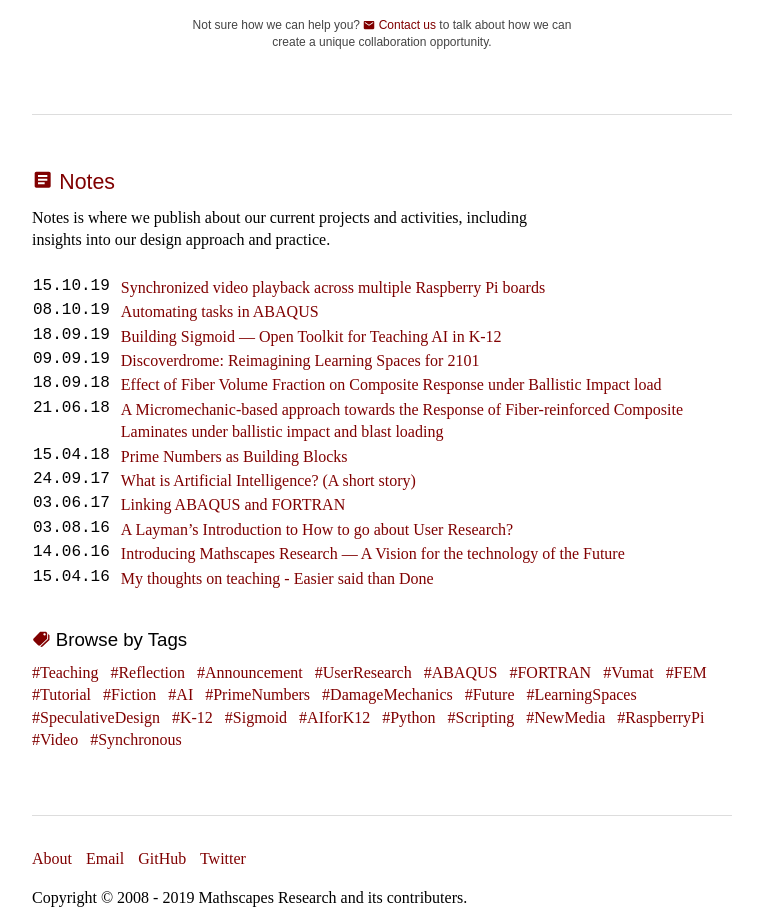
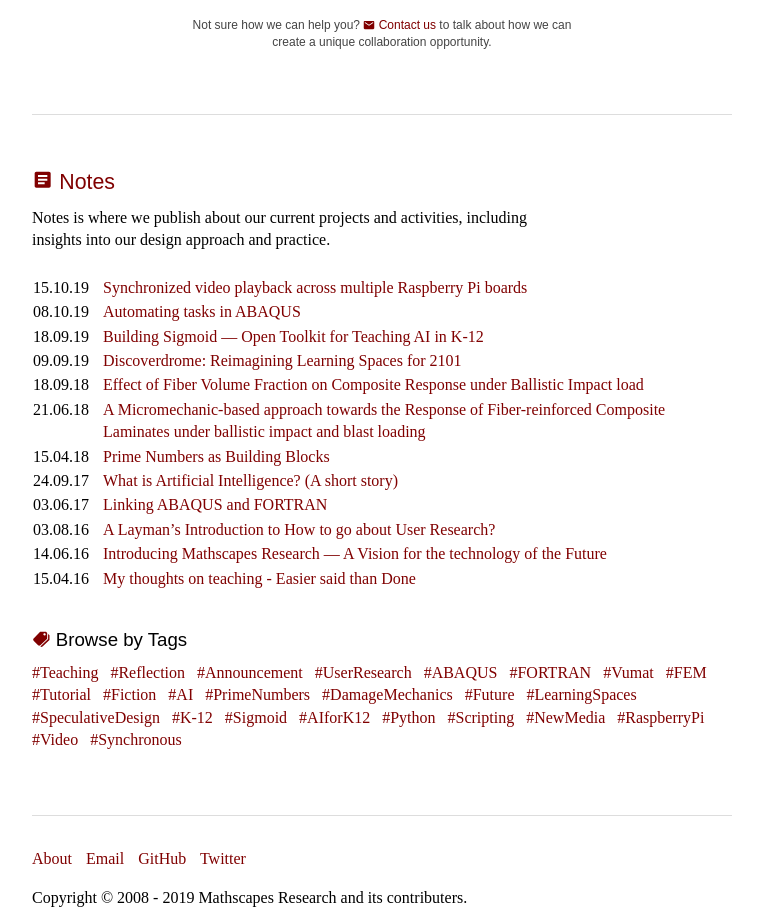
Before and after one commit to mathscapes/website, a Jekyll site: the page built from index.md, in a window 1280 px wide. Shown: the part 628-1537 px from the top of the page, without its empty margins (258-1021 px from the left). Built offline with Jekyll 4.4.1, drawn with Linux system fonts in a browser that asks for light colours; some web fonts are replaced.

Commit message:
fixed date font

```diff
--- a/assets/css/style.scss
+++ b/assets/css/style.scss
@@ -136,7 +136,7 @@ pre {
 }
 
 td.date, .date {
-	font: 1em roboto-mono, monospace;
+	//font: 1em roboto-mono, monospace;
 	width: 10%;
 	padding-right: 10px;
 	color: #000;
--- a/docs/assets/css/style.css
+++ b/docs/assets/css/style.css
@@ -46,7 +46,7 @@ del { color: #666; }
 
 pre { margin: 1.5em 0; white-space: pre; }
 
-td.date, .date { font: 1em roboto-mono, monospace; width: 10%; padding-right: 10px; color: #000; }
+td.date, .date { width: 10%; padding-right: 10px; color: #000; }
 
 pre, code, tt { font: 1em roboto-mono, monospace; line-height: 1.5; }
 
```
Also changed, not shown: 1 other file.
